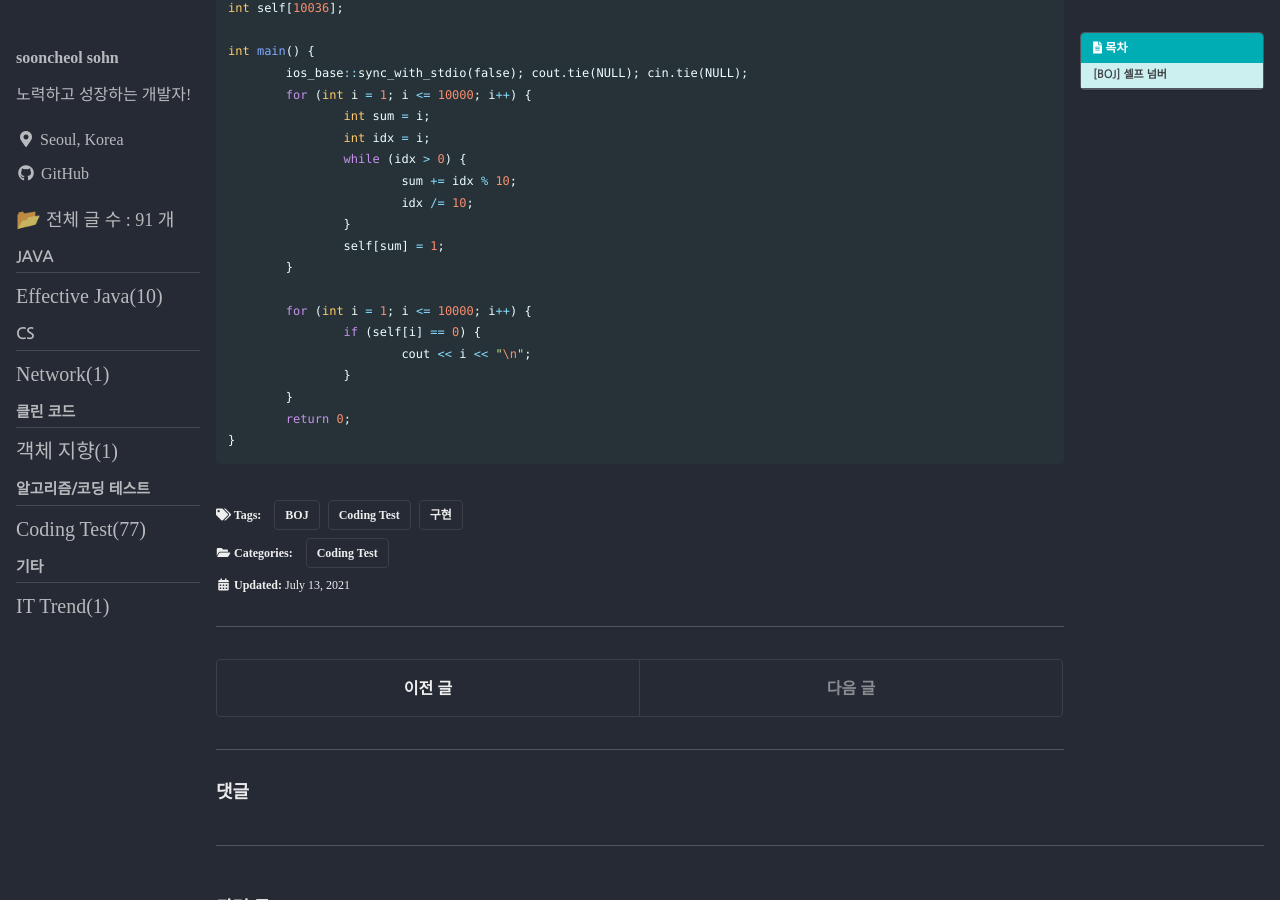
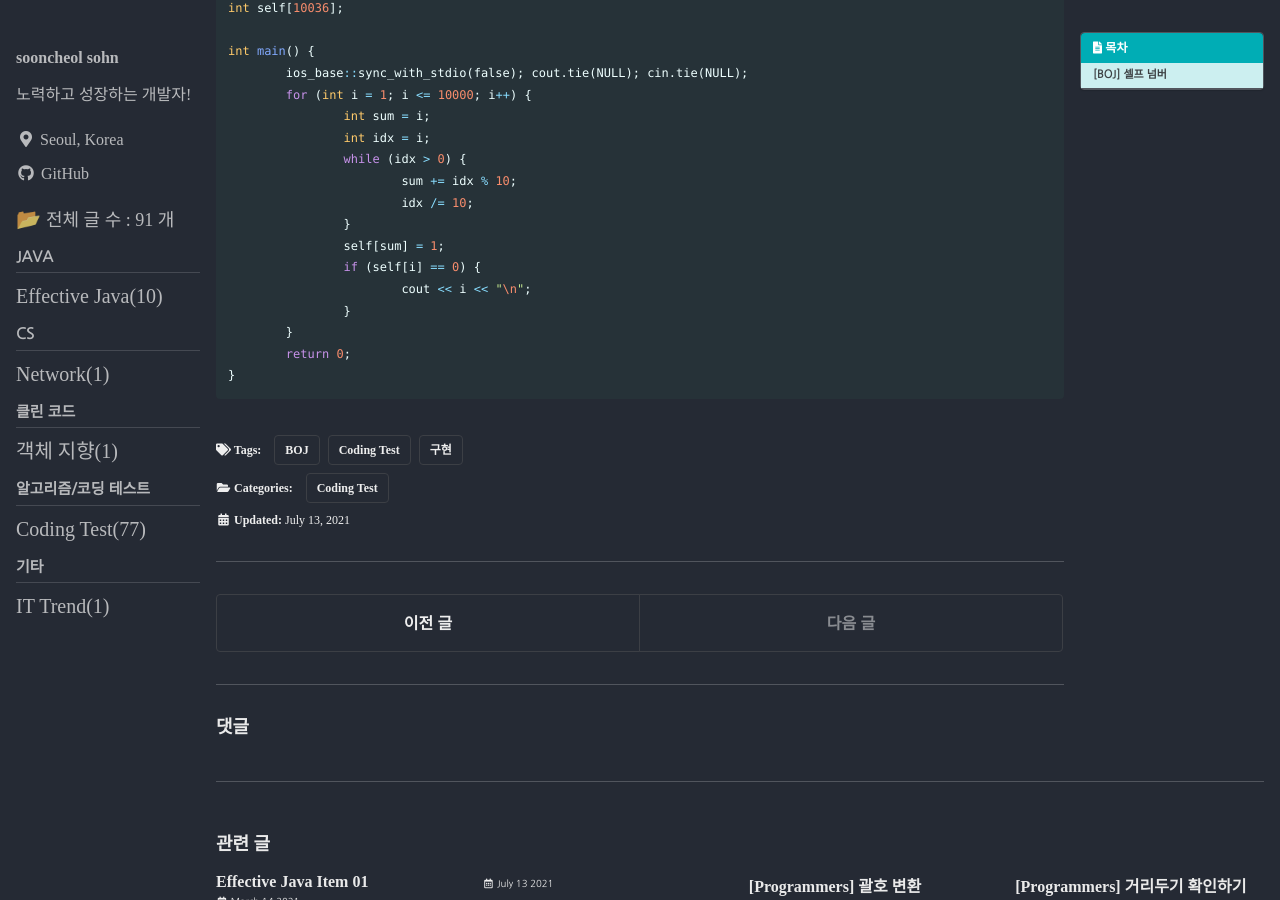
Before and after one commit to punsoo/punsoo.github.io, a Jekyll site: the page built from _posts/Coding-Test/2021-07-13-BOJ-셀프 넘버.md, in a window 1280 px wide and 900 px high, scrolled down 397 px. Built offline with Jekyll 4.4.1, drawn with Linux system fonts in a browser that asks for light colours; cached includes are drawn as plain includes; some web fonts are replaced; comment, search, counter and statistics services are not loaded.

Commit message:
BOJ 셀프 넘버 풀이 수정

```diff
--- a/_posts/Coding-Test/2021-07-13-BOJ-셀프 넘버.md
+++ b/_posts/Coding-Test/2021-07-13-BOJ-셀프 넘버.md
@@ -43,9 +43,6 @@ int main() {
 			idx /= 10;
 		}
 		self[sum] = 1;
-	}
-
-	for (int i = 1; i <= 10000; i++) {
 		if (self[i] == 0) {
 			cout << i << "\n";
 		}
```
